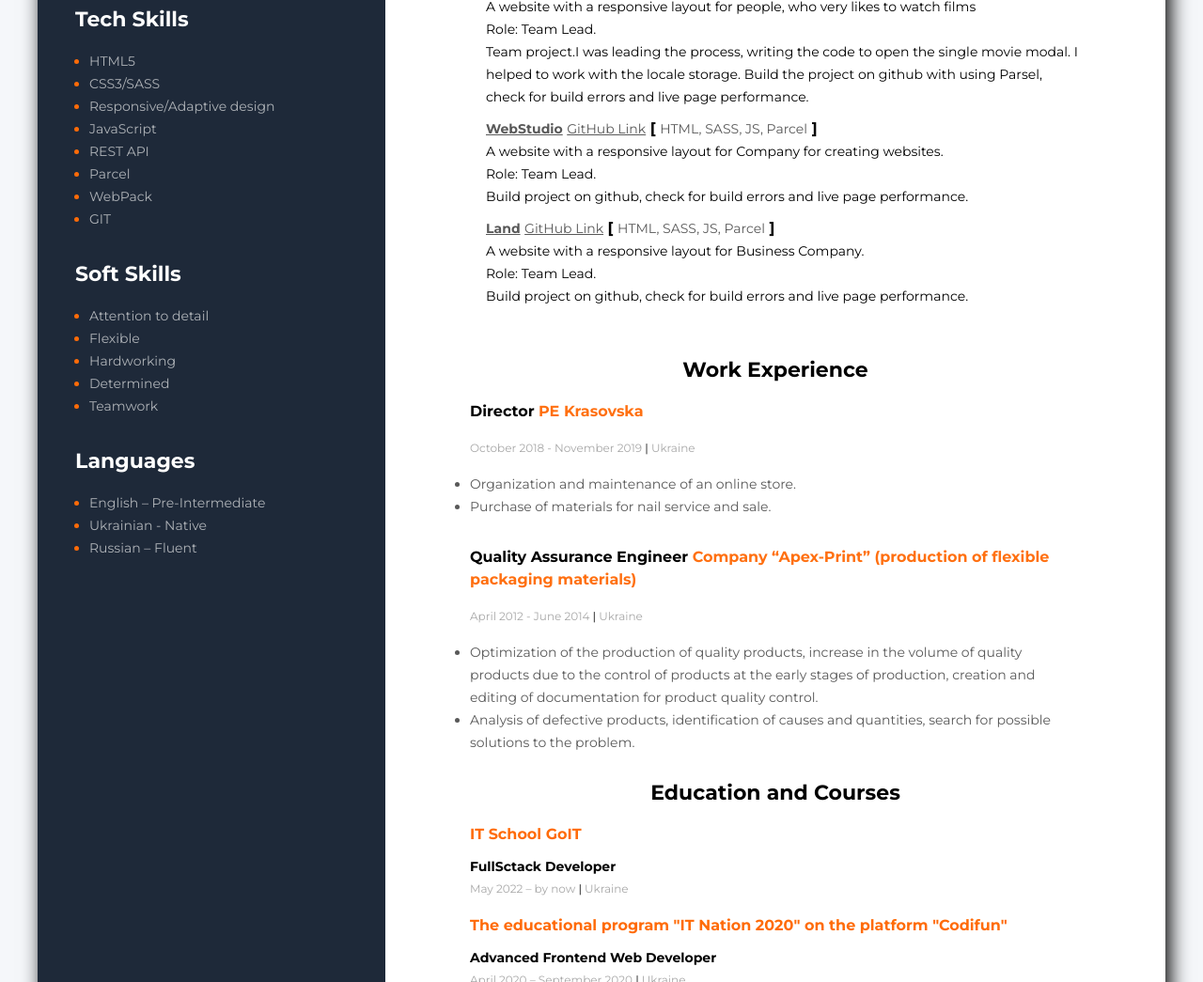
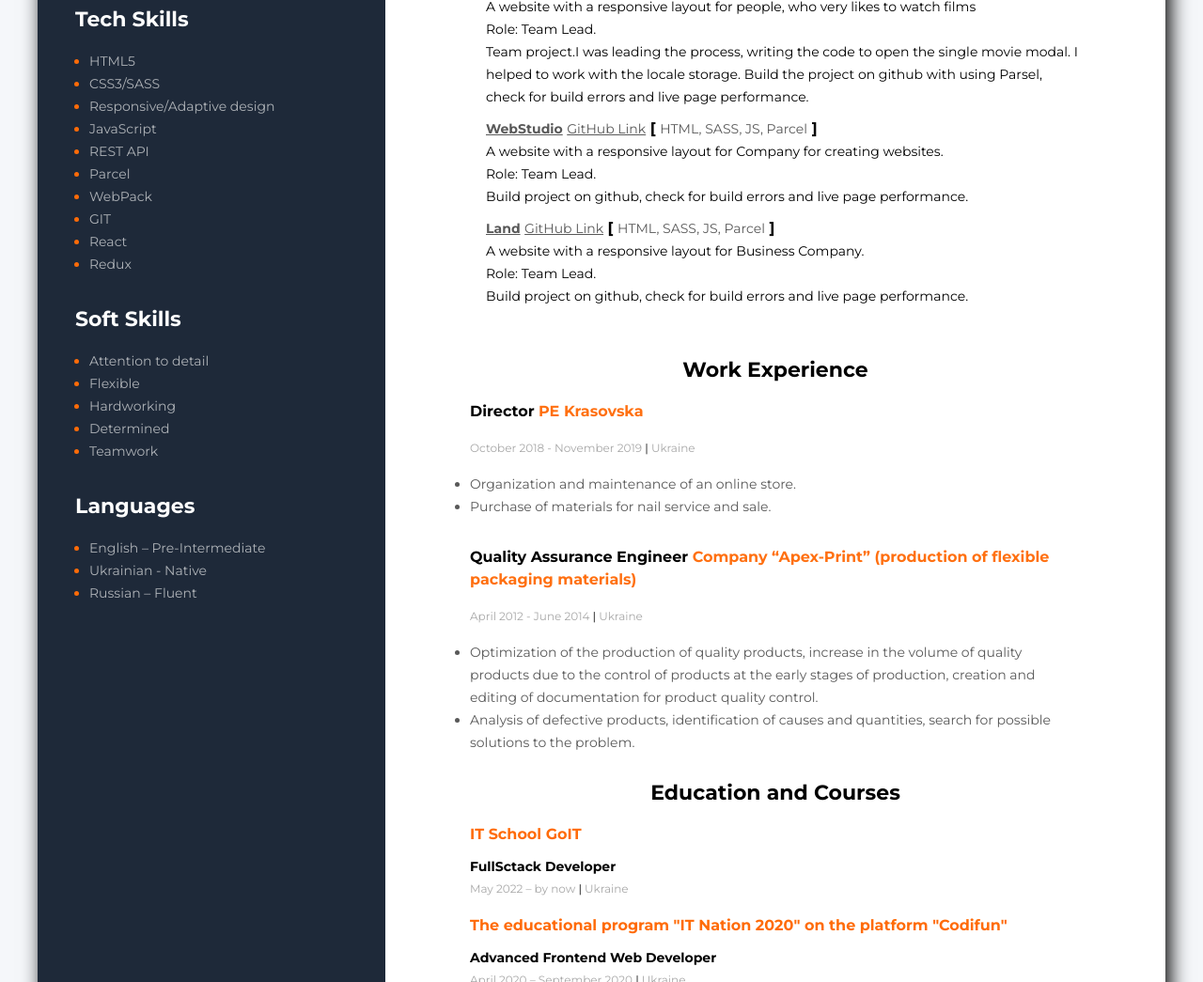
Before and after one commit to Kristuwa/ResumeKrasovskaya, a plain HTML site: page index.html in a window 1280 px wide. Shown: the part 728-1773 px from the top of the page at 94% size. Drawn offline with Linux system fonts and the light colour scheme.

Commit message:
add new skills

```diff
--- a/index.html
+++ b/index.html
@@ -88,6 +88,8 @@
               <li class="tech-li"><span class="text">Parcel</span></li>
               <li class="tech-li"><span class="text">WebPack</span></li>
               <li class="tech-li"><span class="text">GIT</span></li>
+              <li class="tech-li"><span class="text">React</span></li>
+              <li class="tech-li"><span class="text">Redux</span></li>
               <!-- <li class="tech-li"><span class="text">MySQL</span></li>
               <li class="tech-li"><span class="text">React.js</span></li>
               <li class="tech-li"><span class="text">BOOTSTRAP</span></li>
```
